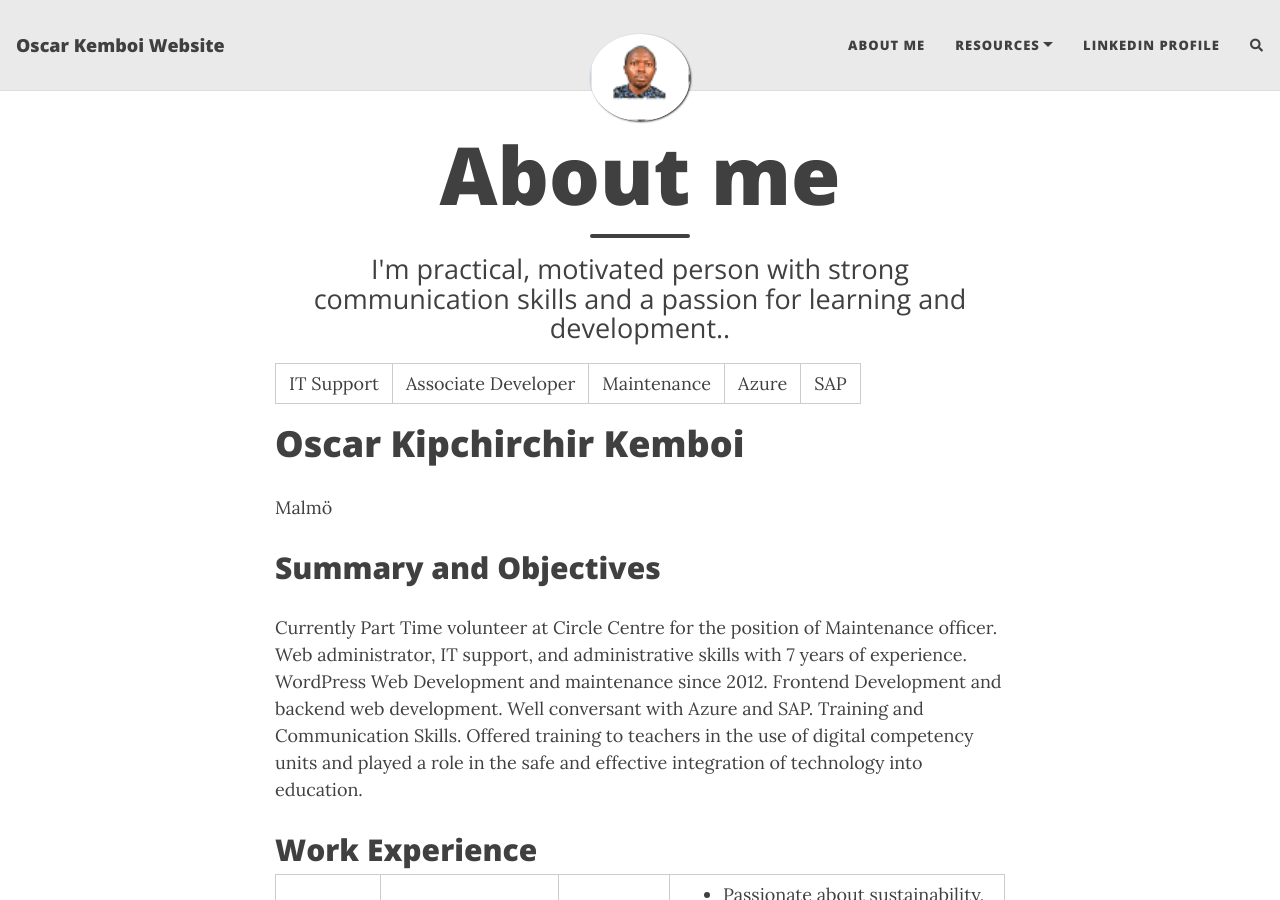
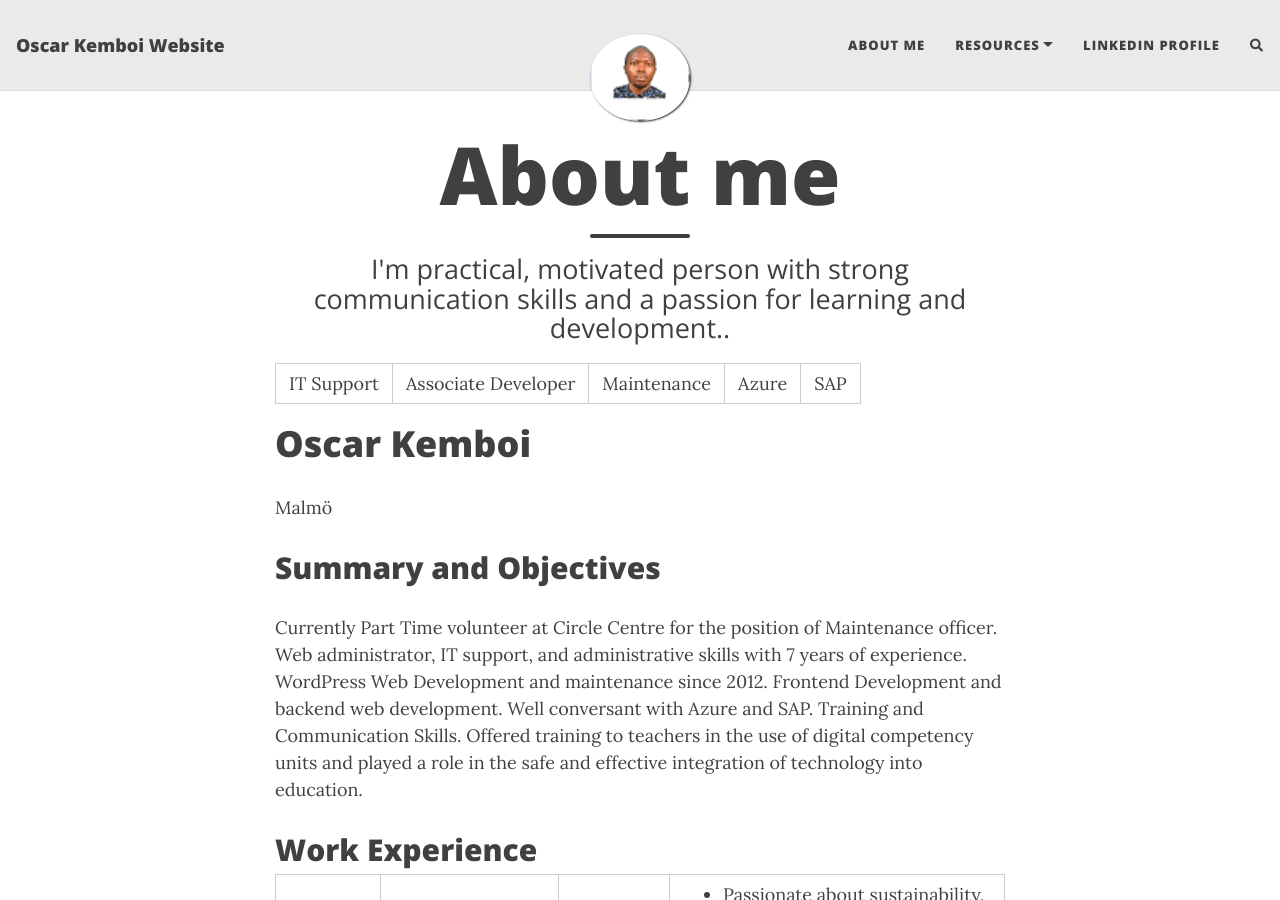
Before and after one commit to chito365/2023, a Jekyll site: the page built from aboutme.md, in a window 1280 px wide and 900 px high. Built offline with Jekyll 4.4.1, drawn with Linux system fonts in a browser that asks for light colours; nearby versions of some CDN libraries; comment, search, counter and statistics services are not loaded.

Commit message:
Update aboutme.md

```diff
--- a/aboutme.md
+++ b/aboutme.md
@@ -9,7 +9,7 @@ IT Support | Associate Developer | Maintenance | Azure | SAP
 
 
 
-<h1>Oscar Kipchirchir Kemboi</h1>
+<h1>Oscar Kemboi</h1>
 <p>Malmö</p>
 
 <h2>Summary and Objectives</h2>
```
